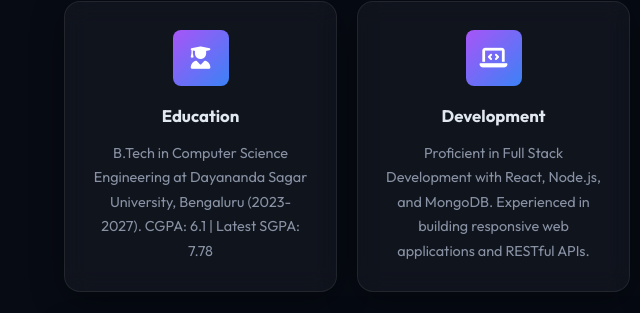
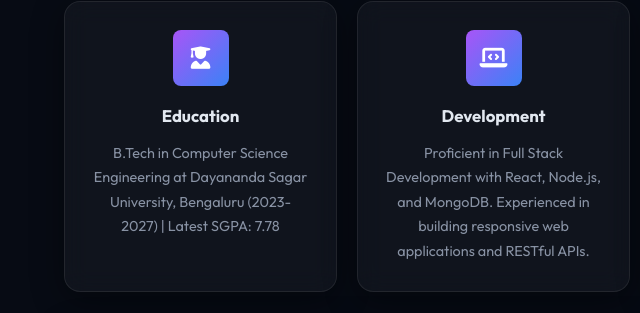
Before and after one commit to SatyamThakur-coder/Portfolio, a plain HTML site: page index.html in a window 1280 px wide. Shown: the part 1072-1385 px from the top of the page, 0-640 px from the left. Drawn offline with nearby package versions, Linux system fonts and the light colour scheme; animation ran at ten frames a second.

Commit message:
Update index.html

```diff
--- a/index.html
+++ b/index.html
@@ -106,7 +106,7 @@
         <div class="about-card glass-card reveal">
           <div class="about-icon-wrap"><i class="fas fa-user-graduate"></i></div>
           <h3>Education</h3>
-          <p>B.Tech in Computer Science Engineering at Dayananda Sagar University, Bengaluru (2023-2027). CGPA: 6.1 | Latest SGPA: 7.78</p>
+          <p>B.Tech in Computer Science Engineering at Dayananda Sagar University, Bengaluru (2023-2027) | Latest SGPA: 7.78</p>
         </div>
         <div class="about-card glass-card reveal reveal-delay-1">
           <div class="about-icon-wrap"><i class="fas fa-laptop-code"></i></div>
```
